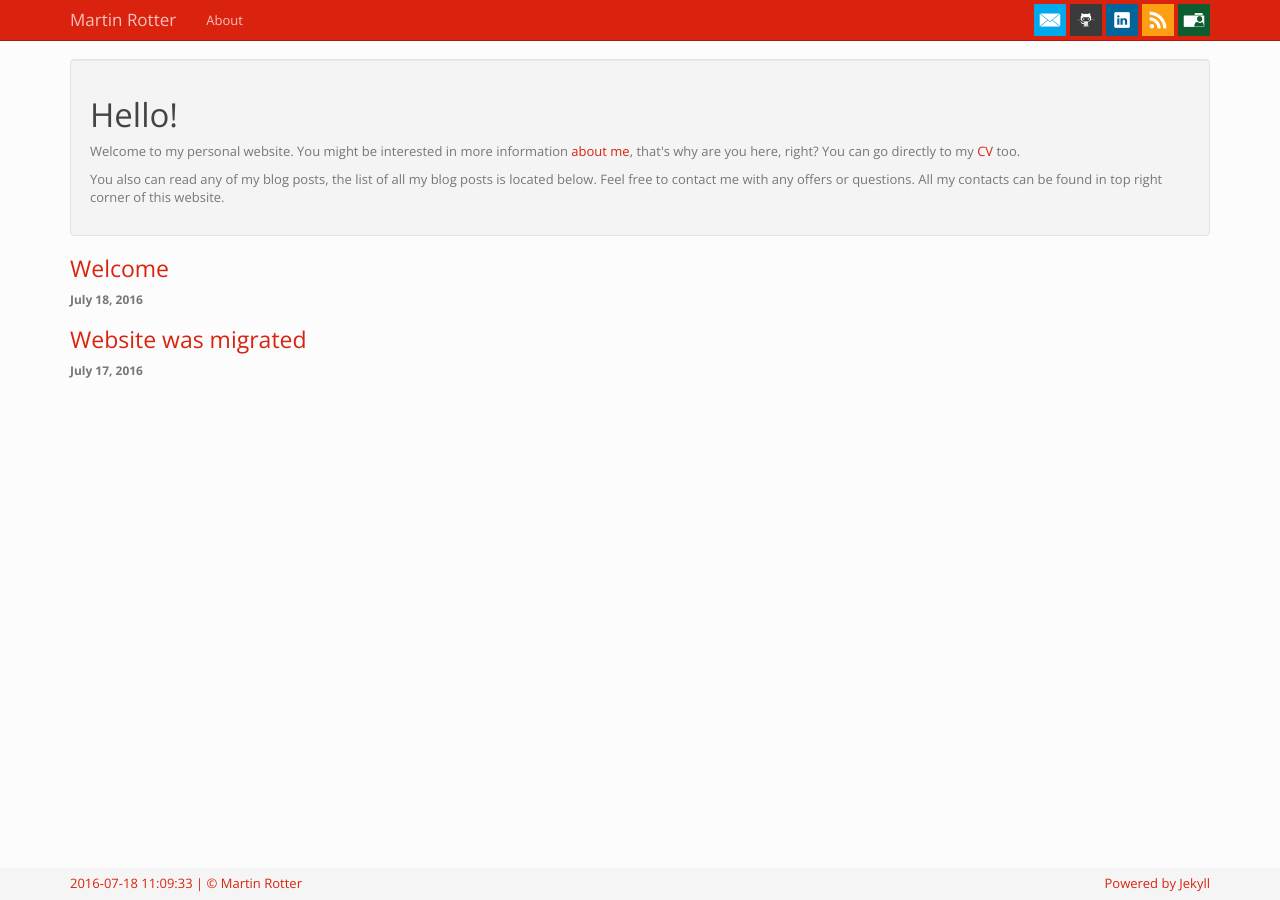
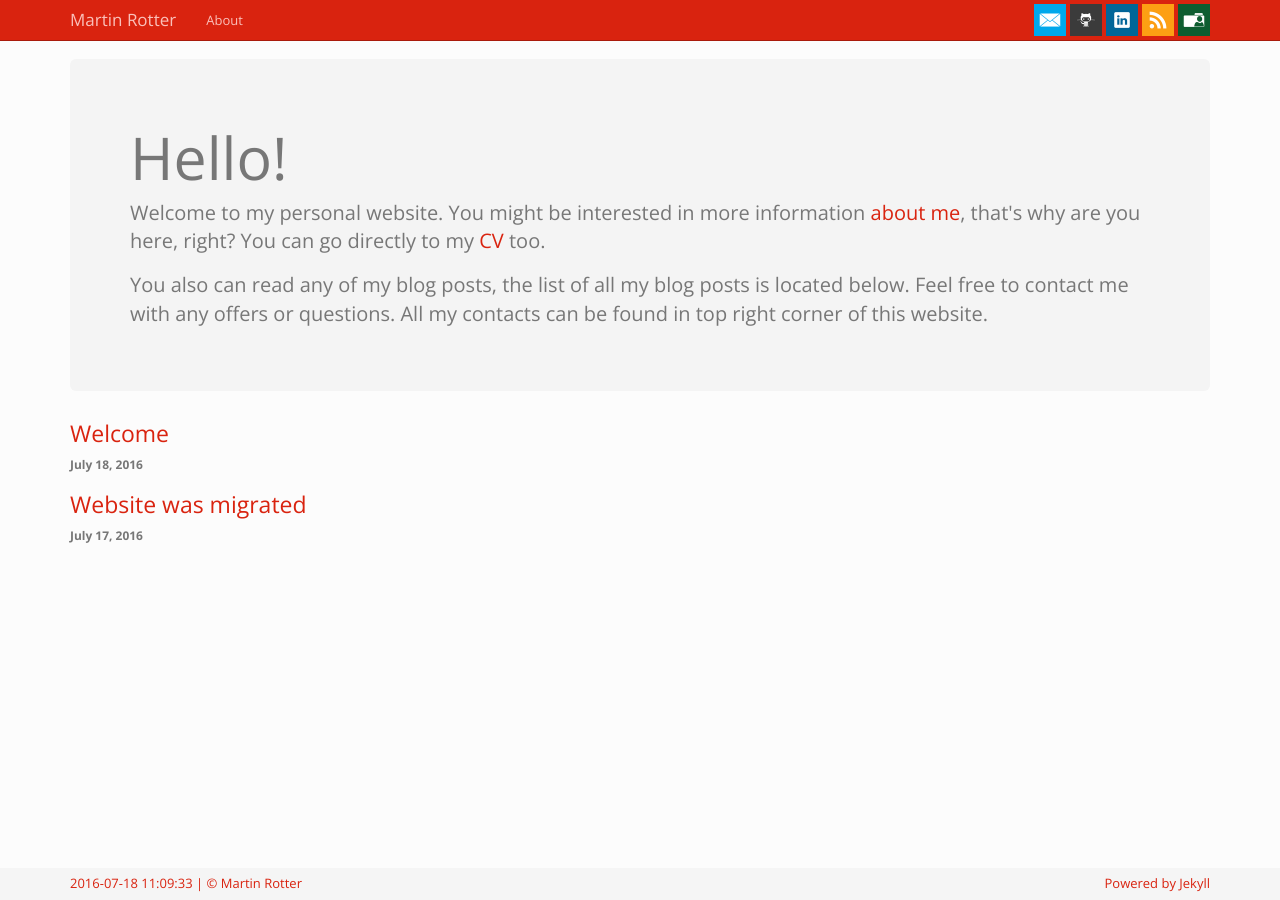
Before and after one commit to martinrotter/martinrotter.github.io, a Jekyll site: the page built from index.html, in a window 1280 px wide. Built offline with Jekyll 4.4.1, drawn with Linux system fonts in a browser that asks for light colours.

Commit message:
Use jumbotron.

```diff
--- a/_layouts/home.html
+++ b/_layouts/home.html
@@ -2,7 +2,7 @@
 layout: default
 ---
 
-<div class="well">
+<div class="jumbotron">
   {{ content }}
 </div>
 
```
